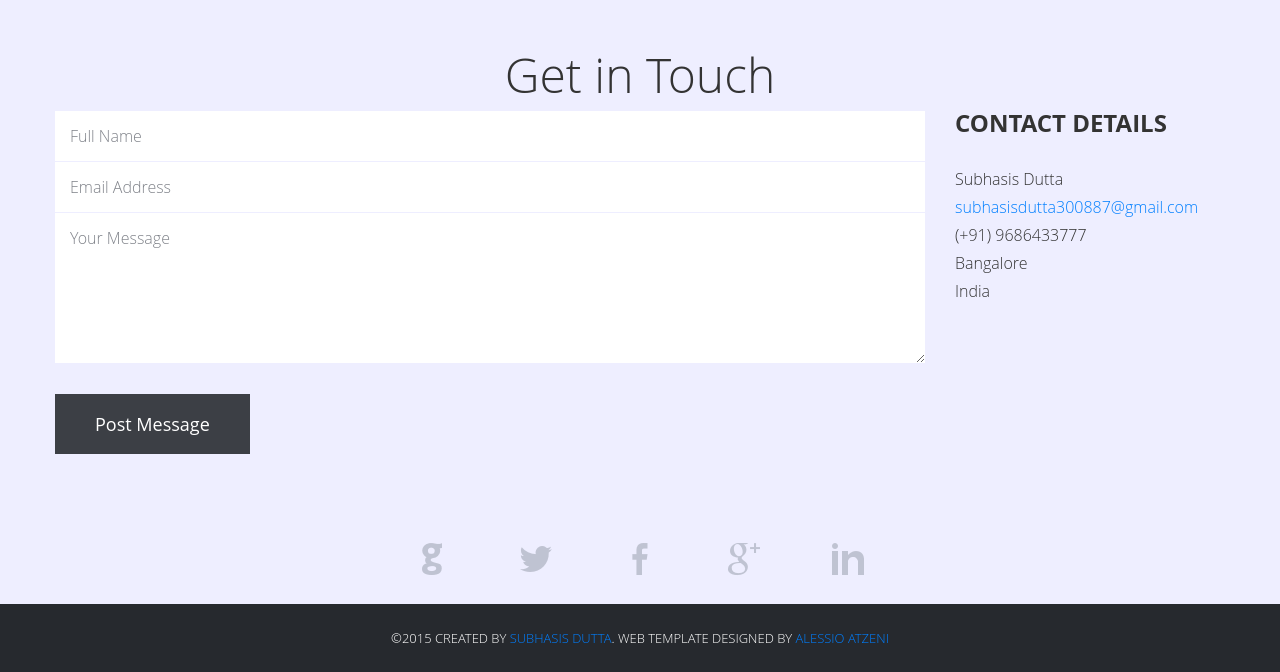
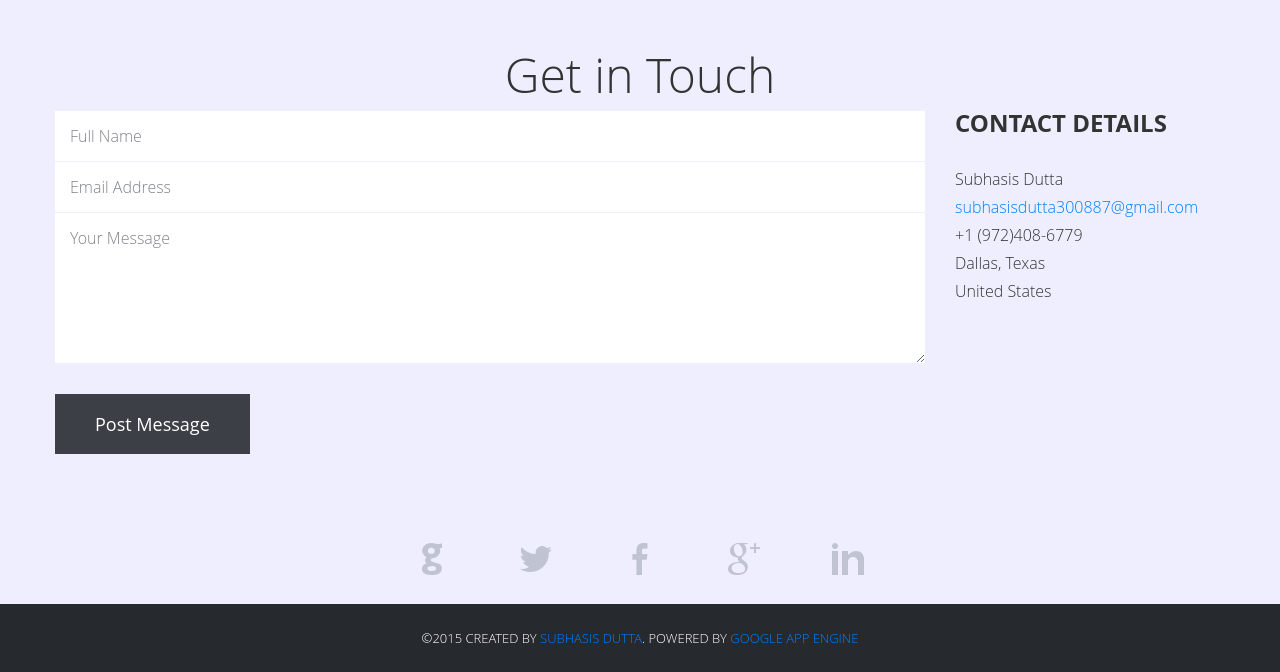
Before and after one commit to SubhasisDutta/ProfileApp, a Python web app: template template/index_old.html in a window 1280 px wide. Shown: the part 1906-2578 px from the top of the page. Run offline with Jinja, Linux system fonts and the light colour scheme; the template is opened without the code that fills it, so the values that code supplies are empty; some libraries are stand-ins or nearby versions.

Commit message:
change contact and footer

```diff
--- a/template/index_old.html
+++ b/template/index_old.html
@@ -182,11 +182,11 @@
                 <ul>
                     <li>Subhasis Dutta</li>
                     <li><a href="mailto:subhasisdutta300887@gmail.com">subhasisdutta300887@gmail.com</a></li>
-                    <li>(+91) 9686433777</li>
+                    <li>+1 (972)408-6779</li>
                     <li>
-                        Bangalore
+                        Dallas, Texas
                         <br>
-                        India
+                        United States
                     </li>
                 </ul>
             </div>
--- a/template/sharedMaster.html
+++ b/template/sharedMaster.html
@@ -142,7 +142,7 @@
 
 <!-- Footer -->
 <footer>
-	<p class="credits">&copy;2015  Created By <a href="http://subhasisdutta.com/" title="Subhasis Dutta | Developer">Subhasis Dutta</a>.      Web Template designed by <a href="http://www.alessioatzeni.com/" title="Alessio Atzeni | Web Designer &amp; Front-end Developer">Alessio Atzeni</a></p>
+	<p class="credits">&copy;2015  Created By <a href="http://subhasisdutta.com/" title="Subhasis Dutta | Developer">Subhasis Dutta</a>.     Powered by <a href="https://cloud.google.com/appengine/" title="Google App Engine" target="_blank">Google App Engine</a></p>
 </footer>
 <!--  End Footer -->
 
```
Also changed, not shown: 1 other file.
